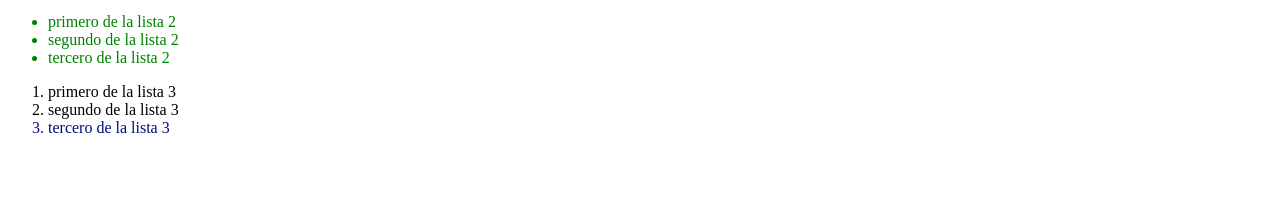
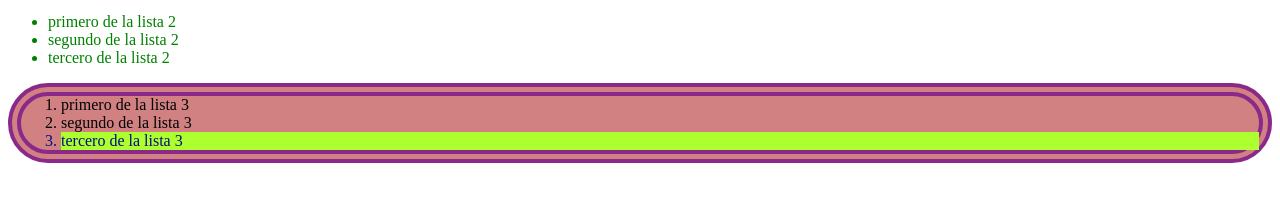
Before and after one commit to codingFULL/lecture3, a plain HTML site: page part3.html in a window 1280 px wide. Shown: the part 137-338 px from the top of the page. Drawn offline with Linux system fonts and the light colour scheme.

Commit message:
se modifica el readme.md y se agrega un nuevo estilo

```diff
--- a/css/part3.css
+++ b/css/part3.css
@@ -8,9 +8,16 @@ ol.classBlack {
   color: black;
 }
 .classBlack {
+  border-radius: 90px 90px 90px 90px;
+  -moz-border-radius: 90px 90px 90px 90px;
+  -webkit-border-radius: 90px 90px 90px 90px;
+  border: 13px double #8a298a;
+
   color: gray;
+  background-color: rgb(209, 129, 129);
 }
 
 ol.classBlack li#hola {
   color: rgb(0, 13, 128);
+  background-color: greenyellow;
 }
```
Also changed, not shown: 1 other file.
